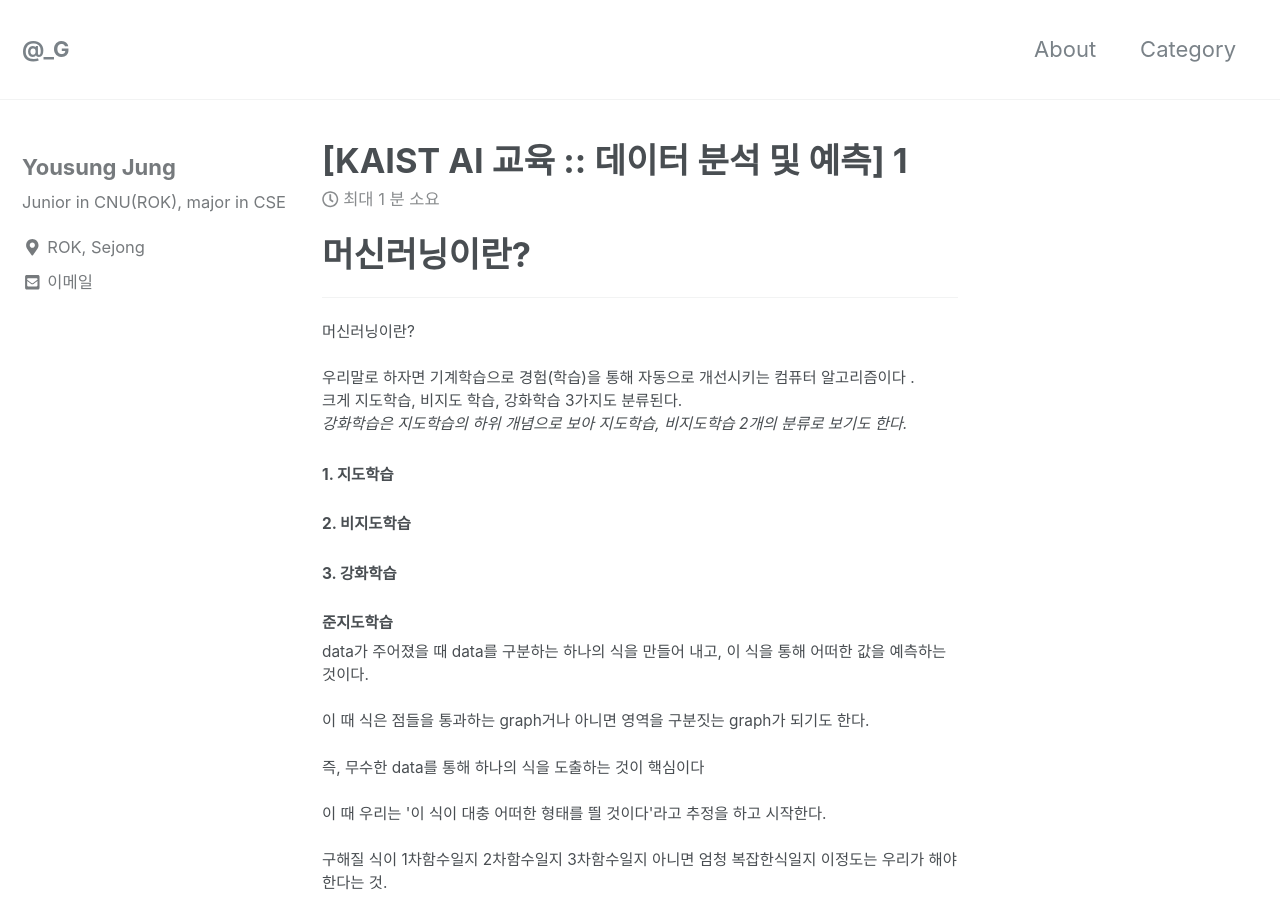
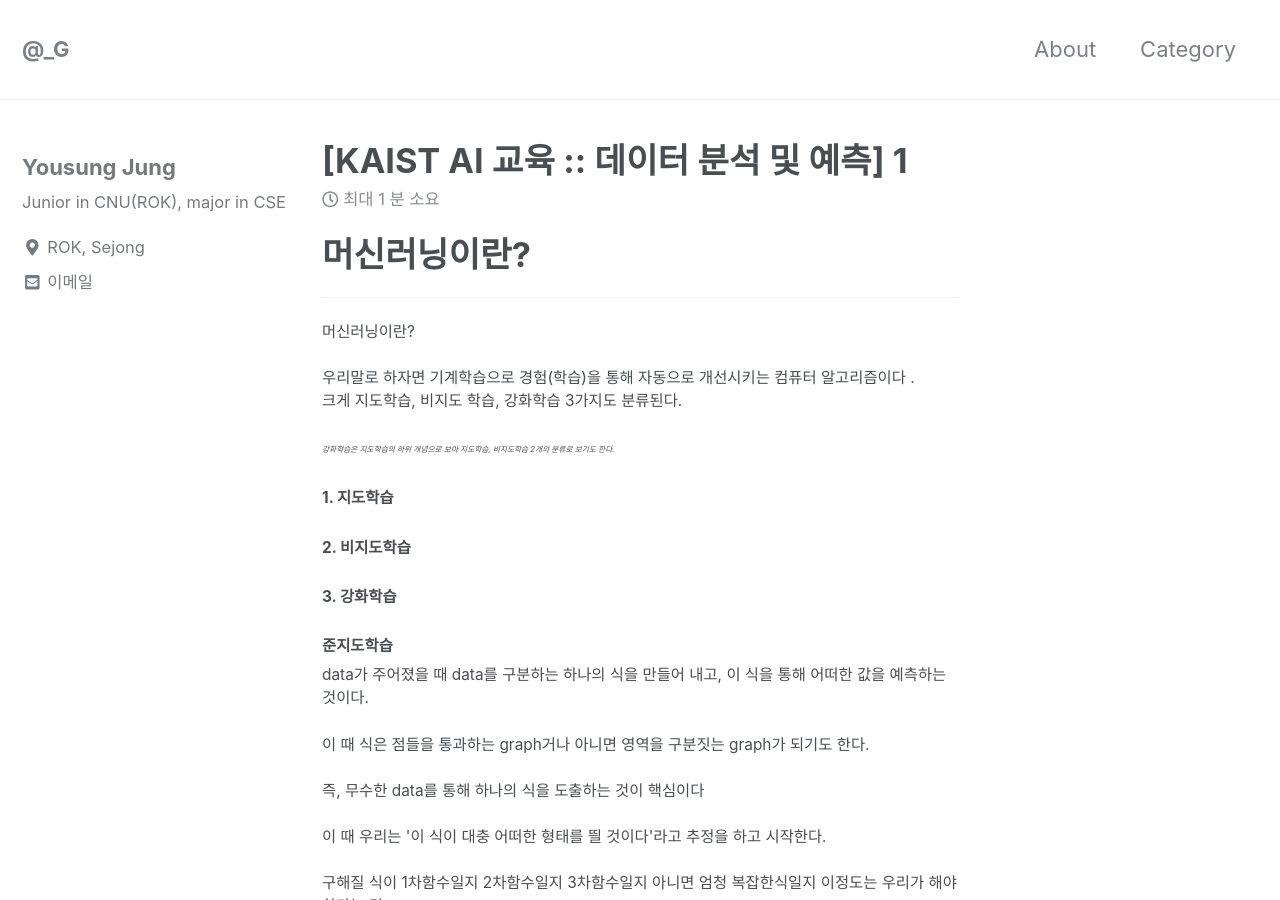
Before and after one commit to can019/can019.github.io, a Jekyll site: the page built from _posts/2020-08-18-KAIST-AI-1.md, in a window 1280 px wide and 900 px high. Built offline with Jekyll 4.4.1, drawn with Linux system fonts in a browser that asks for light colours; nearby versions of some CDN libraries.

Commit message:
modified

```diff
--- a/_posts/2020-08-18-KAIST-AI-1.md
+++ b/_posts/2020-08-18-KAIST-AI-1.md
@@ -10,8 +10,8 @@ categories: DeepLearning DataAnalyze
 <p>
 머신러닝이란?<br/><br/>
 우리말로 하자면 기계학습으로 경험(학습)을 통해 자동으로 개선시키는 컴퓨터 알고리즘이다 .<br/>
-크게 지도학습, 비지도 학습, 강화학습 3가지도 분류된다.<br/>
-<i>강화학습은 지도학습의 하위 개념으로 보아 지도학습, 비지도학습 2개의 분류로 보기도 한다.</i>
+크게 지도학습, 비지도 학습, 강화학습 3가지도 분류된다.<br/><br/>
+<i style = "font-size : 0.5em">강화학습은 지도학습의 하위 개념으로 보아 지도학습, 비지도학습 2개의 분류로 보기도 한다.</i>
 <h3> 1. 지도학습</h3>
 <h3> 2. 비지도학습</h3>
 <h3> 3. 강화학습</h3>
```
